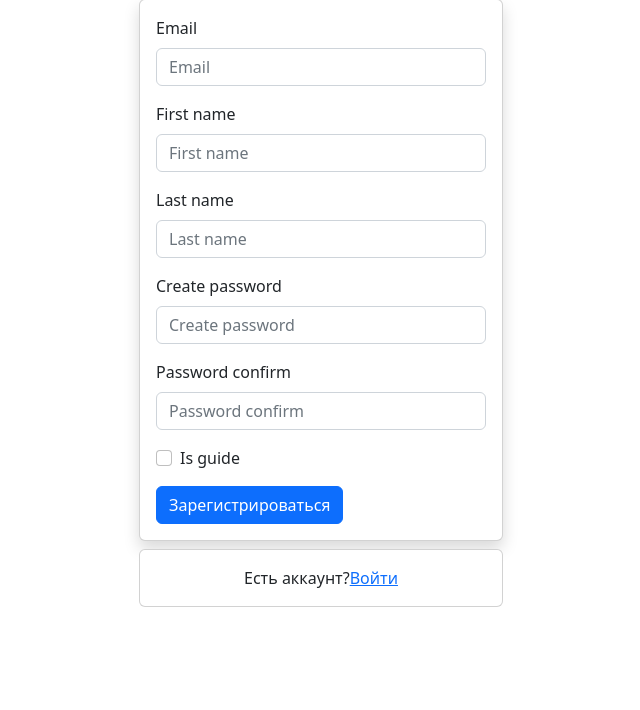
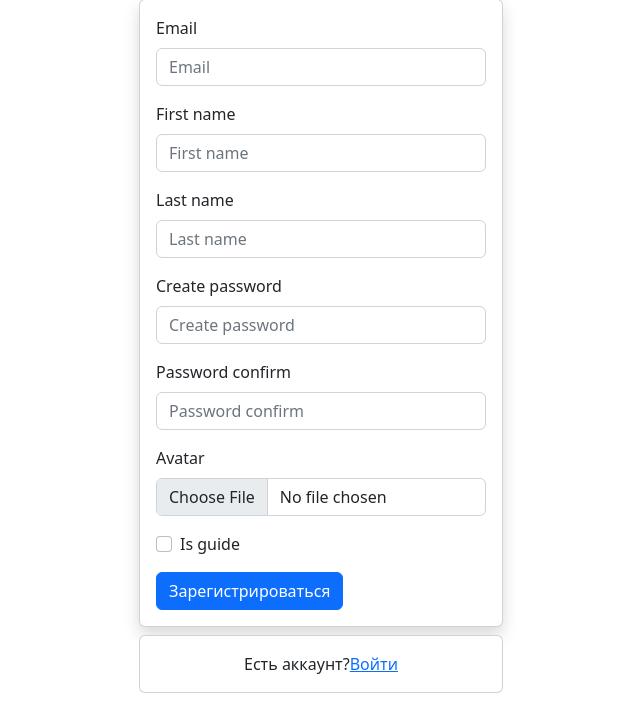
Before and after one commit to AttractorSchool/ESDP-AP-10-4, a Django app: page /auth/register/ in a window 1280 px wide. Shown: the part 151-861 px from the top of the page, without its empty margins (319-959 px from the left). Before the commit the page ends 758 px from the top, so only its background shows below. Run offline with Django 4.2, Linux system fonts and the light colour scheme; some libraries are stand-ins or nearby versions.

Commit message:
#86 В формах добавить поле аватарки

```diff
--- a/accounts/forms/user_regiser_form.py
+++ b/accounts/forms/user_regiser_form.py
@@ -20,7 +20,15 @@ class UserRegisterForm(forms.ModelForm):
 
     class Meta:
         model = get_user_model()
-        fields = ('email', 'first_name', 'last_name', 'password', 'password_confirm', 'is_guide')
+        fields = (
+            'email',
+            'first_name',
+            'last_name',
+            'password',
+            'password_confirm',
+            'avatar',
+            'is_guide',
+        )
 
     def clean(self):
         cleaned_data = super().clean()
--- a/accounts/forms/user_update_form.py
+++ b/accounts/forms/user_update_form.py
@@ -8,7 +8,8 @@ class DateInput(forms.DateInput):
 
 class UserUpdateForm(forms.ModelForm):
     birthdate = forms.DateField(widget=DateInput)
+    avatar = forms.ImageField(widget=forms.FileInput)
 
     class Meta:
         model = get_user_model()
-        fields = ['first_name', 'last_name', 'birthdate']
+        fields = ['first_name', 'last_name', 'birthdate', 'avatar']
--- a/accounts/views/user_register_view.py
+++ b/accounts/views/user_register_view.py
@@ -13,7 +13,7 @@ class RegisterView(CreateView):
     context = dict()
 
     def post(self, request, *args, **kwargs):
-        form = self.form_class(request.POST)
+        form = self.form_class(request.POST, request.FILES)
         if form.is_valid():
             user = form.save()
             create_profile(user)
--- a/templates/account/update_guide.html
+++ b/templates/account/update_guide.html
@@ -14,6 +14,7 @@
         {% bootstrap_field form.first_name %}
         {% bootstrap_field form.last_name %}
         {% bootstrap_field form.birthdate %}
+        {% bootstrap_field form.avatar %}
         {% bootstrap_field profile_form.current_location %}
         {% bootstrap_field profile_form.languages %}
         {% bootstrap_field profile_form.about %}
```
